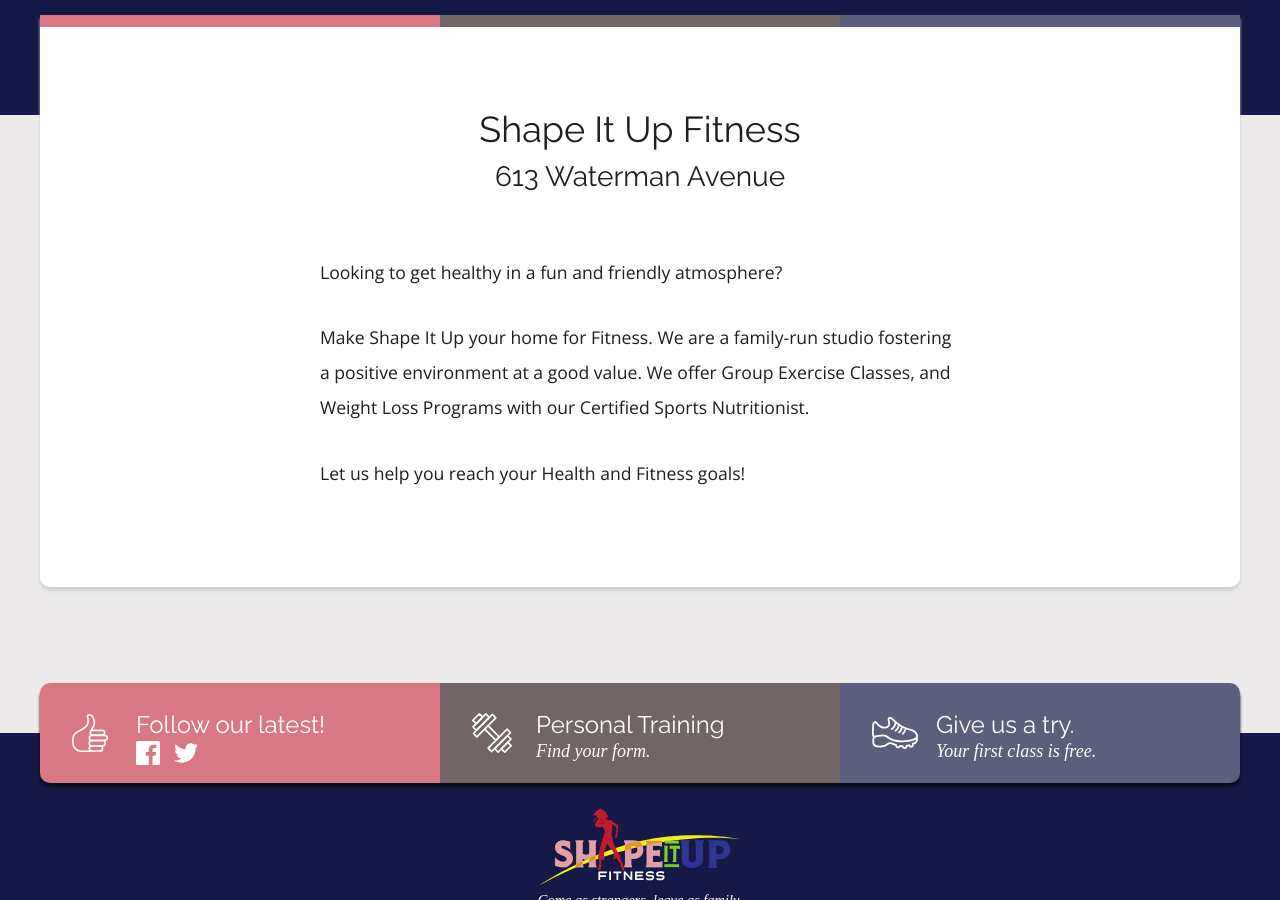
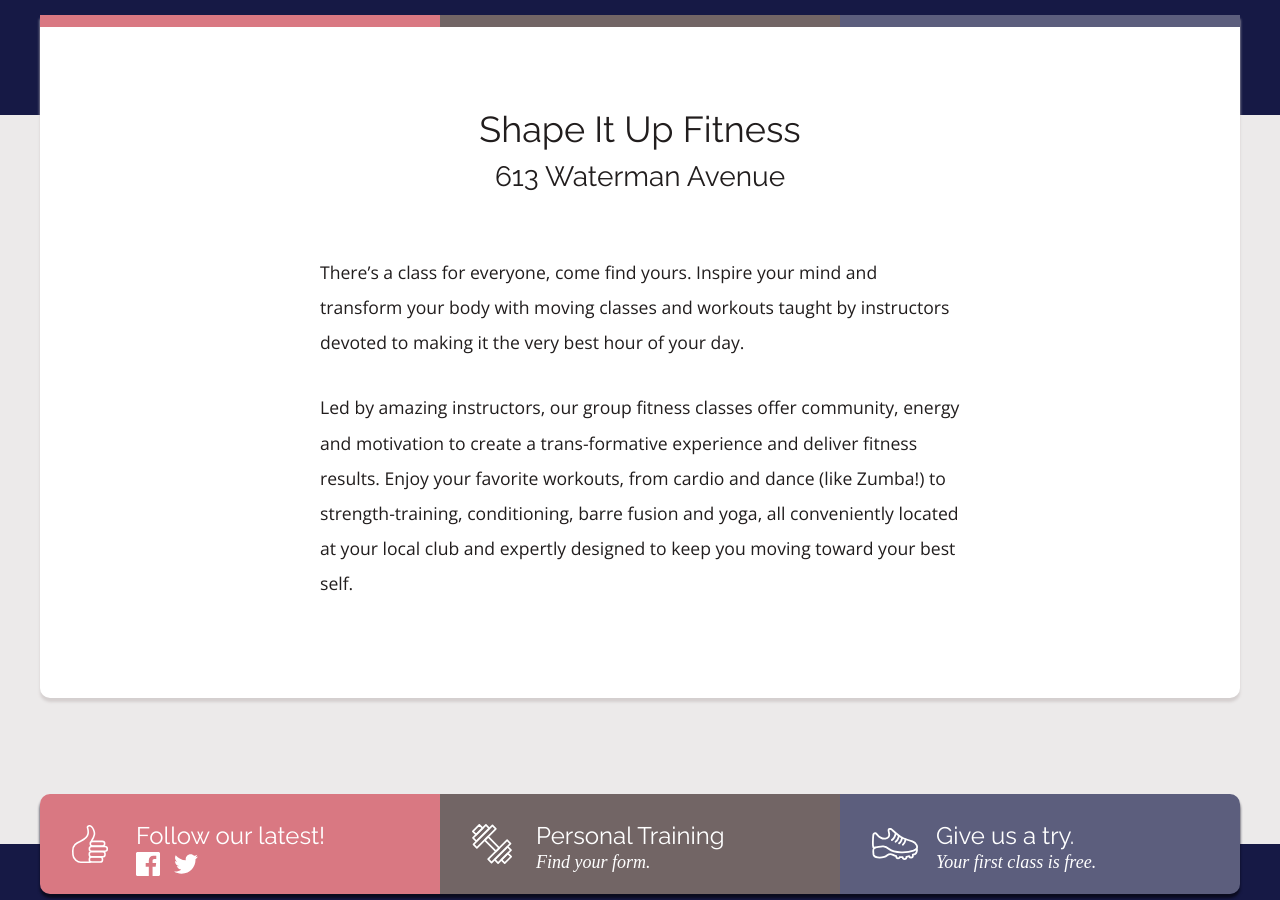
Before and after one commit to rwstone/shapeitup, a Jekyll site: the page built from index.md, in a window 1280 px wide and 900 px high, scrolled down 839 px. Built offline with Jekyll 4.4.1, drawn with Linux system fonts in a browser that asks for light colours; some web fonts are replaced.

Commit message:
Updated Index

```diff
--- a/index.md
+++ b/index.md
@@ -29,8 +29,7 @@
 layout: home
 ---
 
-Looking to get healthy in a fun and friendly atmosphere?
 
-Make Shape It Up your home for Fitness. We are a family-run studio fostering a positive environment at a good value. We offer Group Exercise Classes, and Weight Loss Programs with our Certified Sports Nutritionist.
+There’s a class for everyone, come find yours. Inspire your mind and transform your body with moving classes and workouts taught by instructors devoted to making it the very best hour of your day.
 
-Let us help you reach your Health and Fitness goals!
+Led by amazing instructors, our group fitness classes offer community, energy and motivation to create a trans-formative experience and deliver fitness results. Enjoy your favorite workouts, from cardio and dance (like Zumba!) to strength-training, conditioning, barre fusion and yoga, all conveniently located at your local club and expertly designed to keep you moving toward your best self.
```
